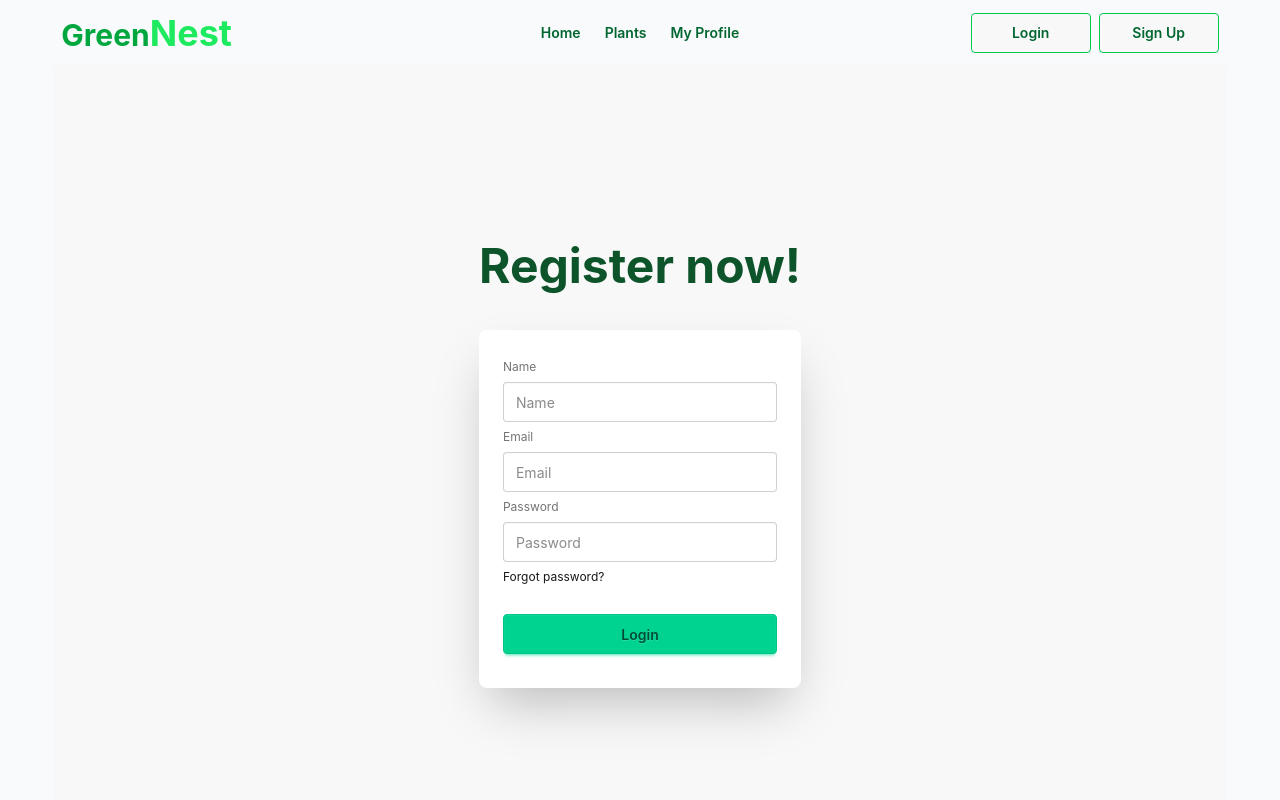
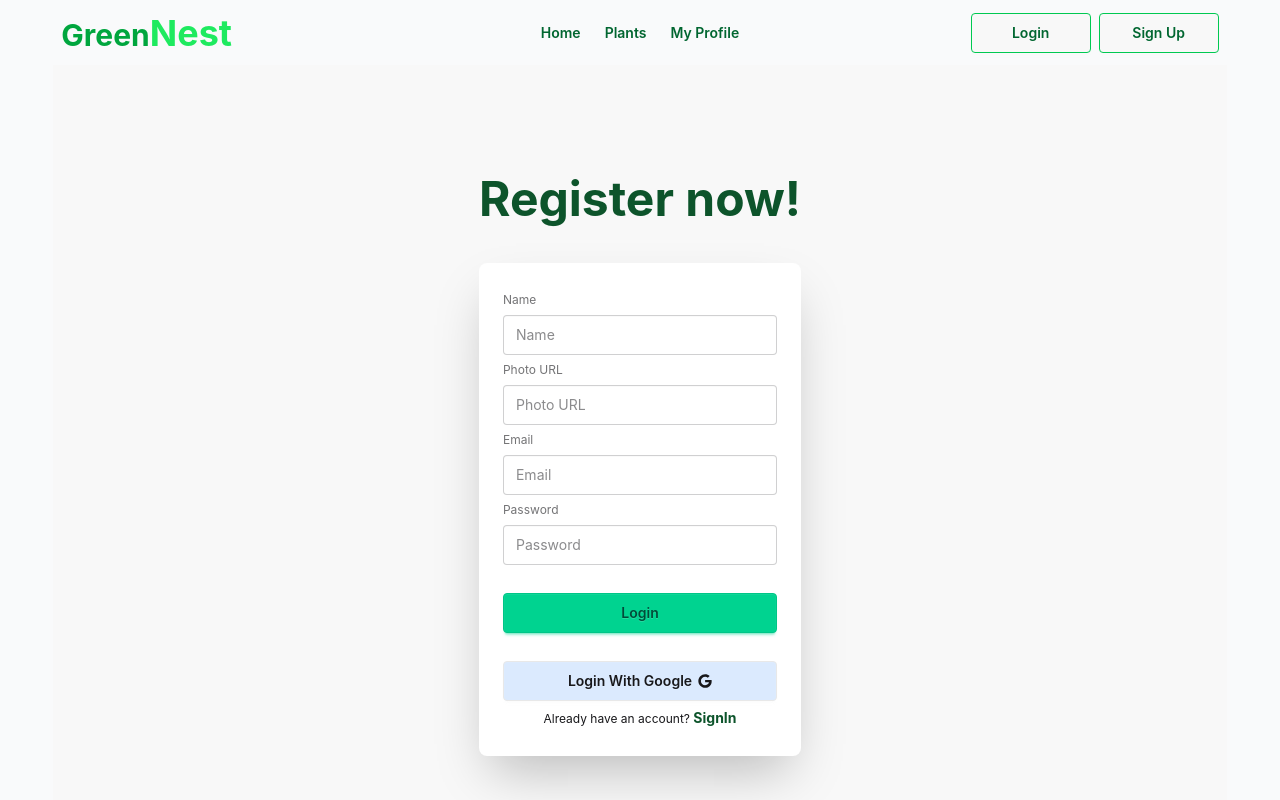
Before and after one commit to zinuk60/assignment-9, a React (Vite) app: page /signUp in a window 1280 px wide. Shown: the top 800 px of the page. Built offline with nearby package versions, Linux system fonts and the light colour scheme; no server answers.

Commit message:
added google login button and update profile base on reg form and display it

```diff
--- a/src/component/ContextProvider.jsx
+++ b/src/component/ContextProvider.jsx
@@ -1,12 +1,21 @@
 
-import { createUserWithEmailAndPassword, onAuthStateChanged, signInWithEmailAndPassword, signOut } from "firebase/auth";
+import { createUserWithEmailAndPassword, GoogleAuthProvider, onAuthStateChanged, signInWithEmailAndPassword, signInWithPopup, signOut, updateProfile } from "firebase/auth";
 import { AuthContext } from '../../public/context/ContextApi';
 import { Auth } from '../firebase.init';
 import { useEffect, useState } from "react";
 
 const ContextProvider = ({children}) => {
+
+
   const [user,setUser] = useState(null);
-  const [loading, setLoading]=useState(true)
+  const [loading, setLoading]=useState(true);
+  const googleProvider=new GoogleAuthProvider();
+
+  const googleSignIn=()=>{
+    setLoading(true);
+    return signInWithPopup(Auth, googleProvider);
+  }
+
     const createUser=(email,pass)=>{
       setLoading(true)
        return createUserWithEmailAndPassword(Auth,email,pass)
@@ -33,12 +42,19 @@ const ContextProvider = ({children}) => {
               }
    )
 
+
+   const updateUser=(updateInfo)=>{
+    return updateProfile(Auth.currentUser,updateInfo);
+   }
     const AuthInfo={
         createUser,
         SignIn,
         SignOut,
         loading,
         user,
+        googleSignIn,
+
+        updateUser
 
 
 
--- a/src/component/Navber.jsx
+++ b/src/component/Navber.jsx
@@ -2,18 +2,20 @@ import { useContext } from "react";
 import { Link, NavLink } from "react-router";
 import { AuthContext } from "../../public/context/ContextApi";
 import Avatar from '@mui/material/Avatar';
-import { IoIosArrowDropdown } from "react-icons/io";
+import { FiMenu} from "react-icons/fi";
+
 
 const Navber = () => {
-  const {user, SignOut}=useContext(AuthContext);
+  const {user, SignOut, }=useContext(AuthContext);
 
+  console.log(user)
 
    const handleSignOut=()=>{
       SignOut()
           .then(()=>console.log('Signout '))
           .catche((error)=>console.log(error) )
    }
-   console.log(user)
+
 
     return (
         <div  >
@@ -69,17 +71,20 @@ const Navber = () => {
   <div className="navbar-end">
 {user?
 <div className="flex items-center gap-2">
- <div className="hidden md:flex">
-     <Avatar >{user.email?.charAt(0)}</Avatar>
- </div>
-      <div className="dropdown dropdown-end">
-  <div tabIndex={0} role="button" className="btn m-1 text-green-900 text-3xl"> <IoIosArrowDropdown /> </div>
+
+<Avatar alt="avater" src={user.photoURL}></Avatar>
+
+
+   <div className="hidden md:flex">
+       <div className="dropdown dropdown-end">
+  <div tabIndex={0} role="button" className="btn m-1 text-green-900 text-2xl"> <FiMenu /></div>
   <ul tabIndex="-1" className="dropdown-content menu bg-base-100 rounded-box z-2 w-52 p-2 shadow-sm items-center">
 
-    <li>  <p className="text-xl font-bold text-gray-400 ">{user.email?.slice(0, 5)}...</p></li>
+     <p className="text-xl font-bold text-gray-800 mb-3 mt-3">{  user.displayName }</p>
     <li>  <button onClick={handleSignOut} className="btn  text-green-800 border border-green-500  hover:bg-green-800 hover:text-white w-fit h-fit md:h-10 md:w-30 md:mr-2 ">Logout</button></li>
   </ul>
 </div>
+   </div>
 </div>:  <div className="flex justify-center items-center">
                   <Link to={'/signIn'}>
                 <button className="btn text-green-800 border border-green-500 hover:bg-green-800 hover:text-white w-fit h-fit md:h-10 md:w-30 md:mr-2 ">Login</button>
--- a/src/component/SignIn.jsx
+++ b/src/component/SignIn.jsx
@@ -1,13 +1,24 @@
 import  { useContext, useState } from 'react';
 import { AuthContext } from '../../public/context/ContextApi';
 import {  Link, useLocation, useNavigate } from 'react-router';
+import { FaGoogle } from "react-icons/fa";
 
 const SignIn = () => {
-  const {SignIn}= useContext(AuthContext)
+  const {SignIn, googleSignIn}= useContext(AuthContext)
   const location=useLocation();
 const [errorMsg, setErrorMsg]=useState('')
 
   const Navigate=useNavigate()
+
+const handleGoogleSignIn=()=>{
+   googleSignIn()
+   .then((result)=>{
+    alert('signIn successfully')
+    Navigate(location.state || '/')
+   })
+   .catch(error=>console.log(error))
+}
+
     const handleForm=(e)=>{
 
         e.preventDefault();
@@ -43,7 +54,8 @@ const [errorMsg, setErrorMsg]=useState('')
           <div><a className="link link-hover">Forgot password?</a></div>
           <p className='text-red-500 text-center '>{errorMsg}</p>
           <button className="btn btn-success mt-4">Login</button>
-         <p>Don't have an account? <Link to={'/signUp'} className='text-green-900 font-bold text-[14px] '>SignUp</Link></p>
+          <button onClick={handleGoogleSignIn} className="btn bg-blue-100 mt-4">Login With Google  <FaGoogle /></button>
+         <p className='text-center'>Don't have an account? <Link to={'/signUp'} className='text-green-900 font-bold text-[14px] '>SignUp</Link></p>
         </form>
 
       </div>
--- a/src/component/SignUp.jsx
+++ b/src/component/SignUp.jsx
@@ -1,15 +1,27 @@
-import  { useContext, useState } from 'react';
-import { AuthContext } from '../../public/context/ContextApi';
-import { sendEmailVerification } from 'firebase/auth';
+import  {  useContext, useState } from 'react';
+import { AuthContext} from '../../public/context/ContextApi';
 
-import {  useNavigate } from 'react-router';
+import { FaGoogle } from "react-icons/fa";
+import {  Link, useNavigate } from 'react-router';
+
 
 const SignUp = () => {
-  const {createUser,user}=useContext(AuthContext);
-  console.log(user)
+  const {createUser,googleSignIn, setUser,updateUser}=useContext(AuthContext);
+
   const Navigate= useNavigate()
   const [errorMsg, setErrorMsg]=useState('');
- const [firebaseError, setFirebaseError]=useState('')
+  const [firebaseError, setFirebaseError]=useState('')
+
+ const handleGoogleSignIn=()=>{
+  googleSignIn()
+  .then(result=>{
+    alert('Login successful')
+    Navigate('/')
+  })
+  .catch(error=>{
+    console.log(error)
+  })
+ }
 
   const onChangePassword=(e)=>{
     const pass = e.target.value;
@@ -34,21 +46,22 @@ const SignUp = () => {
     // const name= e.target.name.value;
     const email=e.target.email.value;
     const pass=e.target.password.value;
+    const name= e.target.name.value;
+    const photoUrl= e.target.photoUrl.value;
+
     if(errorMsg.length != 0){
       return
     }
     createUser(email,pass)
     .then(result=>{
-      sendEmailVerification(result.user)
-      .then(()=>{
-        alert('Please verify your email address')
+     const user= result.user;
+     updateUser({displayName:name, photoURL:photoUrl})
+     .then(()=>{
+           setUser({...user,displayName:name,photoURL:photoUrl})
+     })
+     .catch(error=>console.log(error))
         Navigate('/')
-      })
-      .catch(error=>{
 
-
-        console.log(error)
-      })
     })
     .catch(error=>{
       setFirebaseError('Account already exist in this email')
@@ -57,6 +70,8 @@ const SignUp = () => {
     e.target.reset();
 
   }
+
+
 
     return (
         <div>
@@ -71,20 +86,31 @@ const SignUp = () => {
         <form onSubmit={handleForm} className="fieldset">
           <label className="label">Name</label>
           <input type="text" className="input" placeholder="Name" name='name' />
+          <label className="label">Photo URL</label>
+          <input type="text" className="input" placeholder="Photo URL" name='photoUrl' />
           <label className="label">Email</label>
           <input type="email" className="input" placeholder="Email" name='email' required/>
           <label className="label">Password</label>
           <input onChange={onChangePassword} type="password" className="input" placeholder="Password" name='password' required/>
-          <div><a className="link link-hover">Forgot password?</a></div>
+
           <p className='text-center text-red-400'>{errorMsg}</p>
           <button className="btn btn-success mt-4">Login</button>
           <p className='text-center text-red-400'>{firebaseError}</p>
+              <button onClick={handleGoogleSignIn} className="btn bg-blue-100 mt-4">Login With Google <FaGoogle></FaGoogle></button>
+              <p className='text-center'>Already have an account? <Link to={'/signIn'} className='text-green-900 font-bold text-[14px] '>SignIn</Link></p>
         </form>
       </div>
     </div>
   </div>
 </div>
+
+
+
+
+
+
         </div>
+
     );
 };
 
--- a/src/main.jsx
+++ b/src/main.jsx
@@ -6,10 +6,12 @@ import { RouterProvider } from 'react-router'
 import { router } from './router/Router.jsx'
 import ContextProvider from './component/ContextProvider.jsx'
 
+
 createRoot(document.getElementById('root')).render(
   <StrictMode>
-<ContextProvider>
+<ContextProvider >
      <RouterProvider router={router}></RouterProvider>
 </ContextProvider>
+
   </StrictMode>,
 )
```
Also changed, not shown: public/context/ContextApi.jsx (line endings or trailing spaces).
